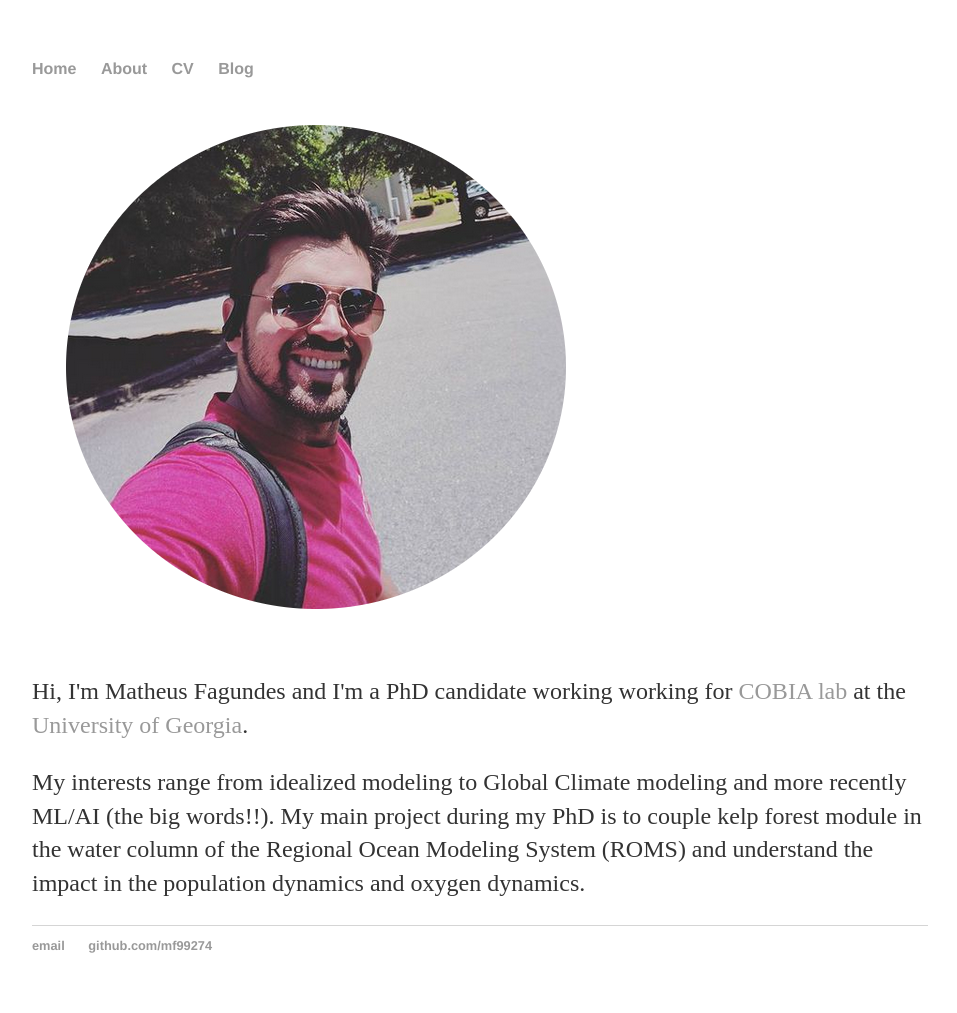
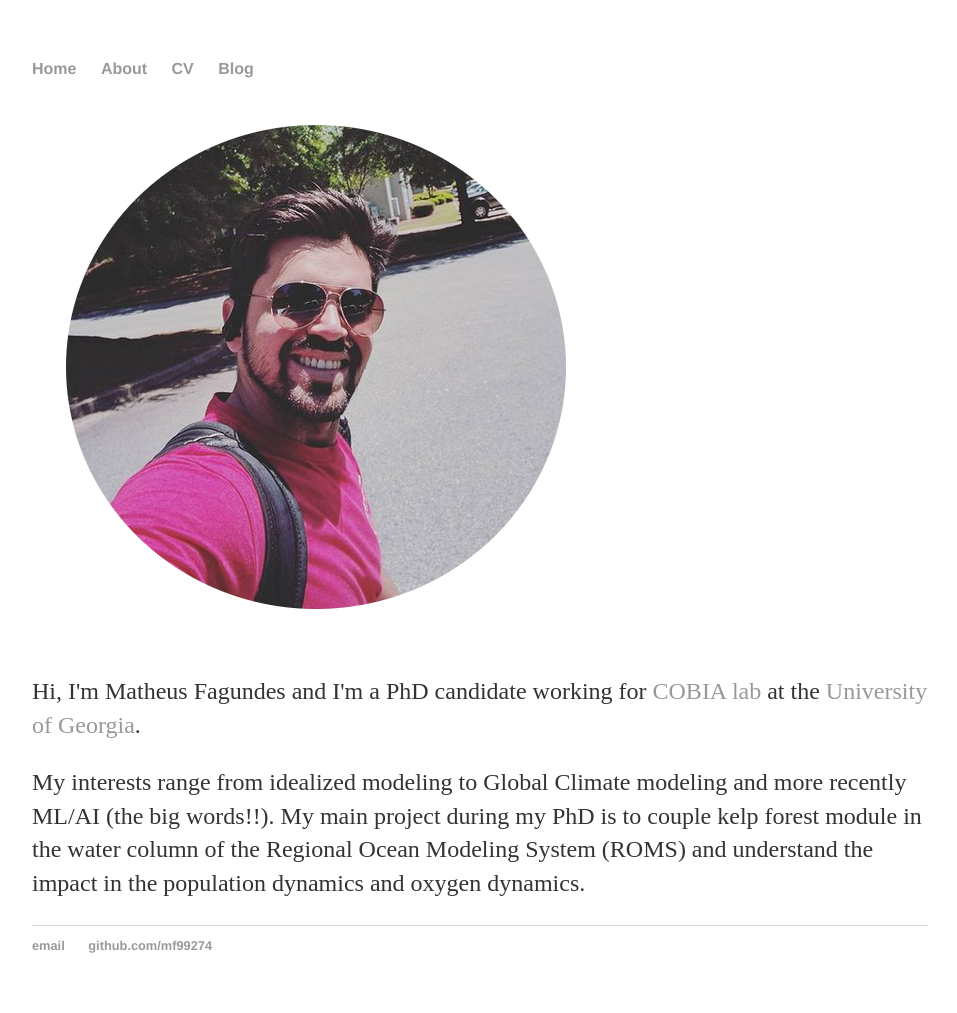
Before and after one commit to mf99274/mf99274.github.io, a Jekyll site: the page built from index.html, in a window 1280 px wide. Shown: the whole page, without its empty margins (160-1117 px from the left). Built offline with Jekyll 4.4.1, drawn with Linux system fonts in a browser that asks for light colours.

Commit message:
Update index.html

```diff
--- a/index.html
+++ b/index.html
@@ -12,8 +12,9 @@ description: Project Manager, Music Enthusiast, and Web Noodler living and worki
 	<img  class="img-circle avatar" alt="Matheus Fagundes" src="img/selfie1.png">
 	</div>
 	<div itemscope itemtype="http://data-vocabulary.org/Person" class="col-sm-8">
-	<p class="lead">Hi, I'm <span itemprop="name">Matheus Fagundes</span> and I'm a PhD candidate working working for <a href="https://www.cobia.engr.uga.edu/">COBIA lab</a> at <span itemprop="affiliation">the <a href="https://engineering.uga.edu/">University of Georgia</a></span>. </p>
+	<p class="lead">Hi, I'm <span itemprop="name">Matheus Fagundes</span> and I'm a PhD candidate working for <a href="https://www.cobia.engr.uga.edu/">COBIA lab</a> at <span itemprop="affiliation">the <a href="https://engineering.uga.edu/">University of Georgia</a></span>. </p>
 	<p>My interests range from idealized modeling to Global Climate modeling and more recently ML/AI (the big words!!). My main project during my PhD is to couple kelp forest module in the water column of the Regional Ocean Modeling System (ROMS) and understand the impact in the population dynamics and oxygen dynamics.</p>
+	<p> </p>
 	</div>
 
 	<!-- <img src="https://jpbongiovanni.github.io/PythonFunctionLibrary/movies/zigzag.gif" alt="zigzag" /> -->
```
